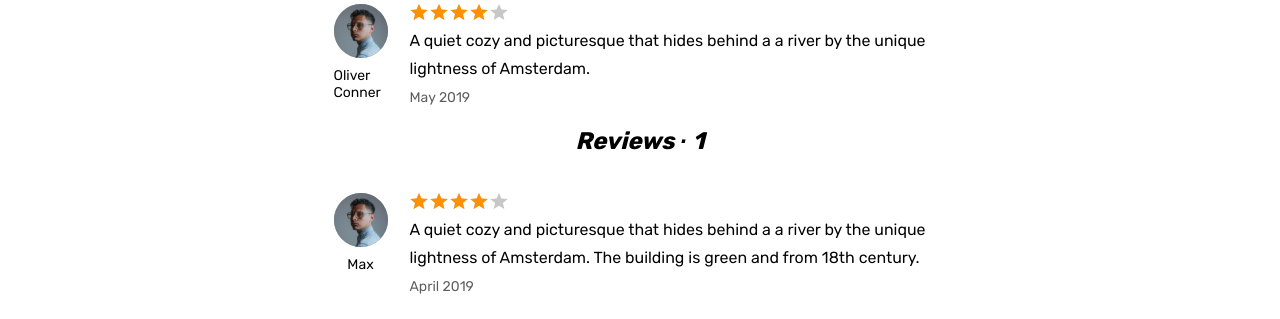
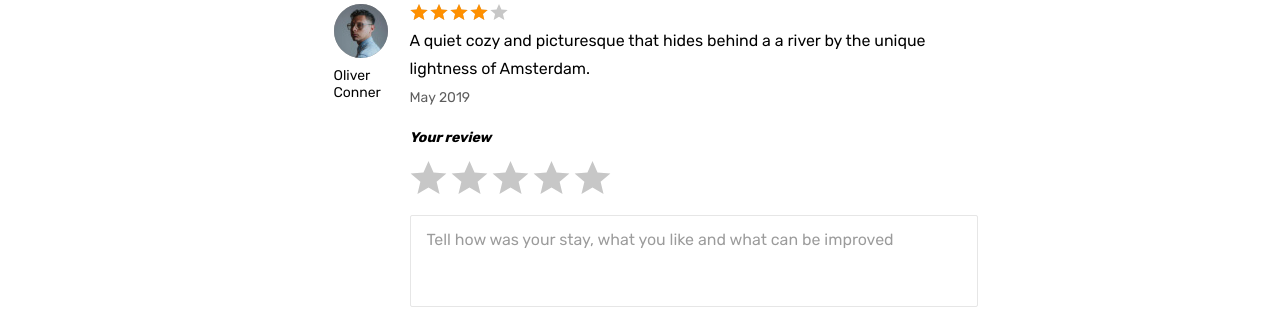
Before and after one commit to htmlacademy-univer-javascript-3/2672767-six-cities-6, a React (Vite) app: page /offer/2b7f5c3a-6f9e-4e5d-8d9c-1a2b3c4d5e6f in a window 1280 px wide. Shown: the part 1780-2099 px from the top of the page. Built offline with nearby package versions, Linux system fonts and the light colour scheme.

Commit message:
Убран старый код

```diff
--- a/src/pages/offer.tsx
+++ b/src/pages/offer.tsx
@@ -147,38 +147,10 @@ const OfferPage: FC<OfferPageProps> = ({offers}) => {
                 </div>
               </div>
               <section className="offer__reviews reviews">
+
                 <ReviewsList reviews={reviews}/>
-                <h2 className="reviews__title">Reviews &middot; <span className="reviews__amount">1</span></h2>
-                <ul className="reviews__list">
-                  <li className="reviews__item">
-                    <div className="reviews__user user">
-                      <div className="reviews__avatar-wrapper user__avatar-wrapper">
-                        <img className="reviews__avatar user__avatar" src="/img/avatar-max.jpg" width="54" height="54"
-                          alt="Reviews avatar"
-                        />
-                      </div>
-                      <span className="reviews__user-name">
-                          Max
-                      </span>
-                    </div>
-                    <div className="reviews__info">
-                      <div className="reviews__rating rating">
-                        <div className="reviews__stars rating__stars">
-                          <span style={{width: '80%'}}></span>
-                          <span className="visually-hidden">Rating</span>
-                        </div>
-                      </div>
-                      <p className="reviews__text">
-                        A quiet cozy and picturesque that hides behind a a river by the unique lightness of Amsterdam.
-                        The
-                        building is green and from 18th century.
-                      </p>
-                      <time className="reviews__time" dateTime="2019-04-24">April 2019</time>
-                    </div>
-                  </li>
-                </ul>
+                <ReviewForm/>
 
-                <ReviewForm/>
               </section>
             </div>
           </div>
```
